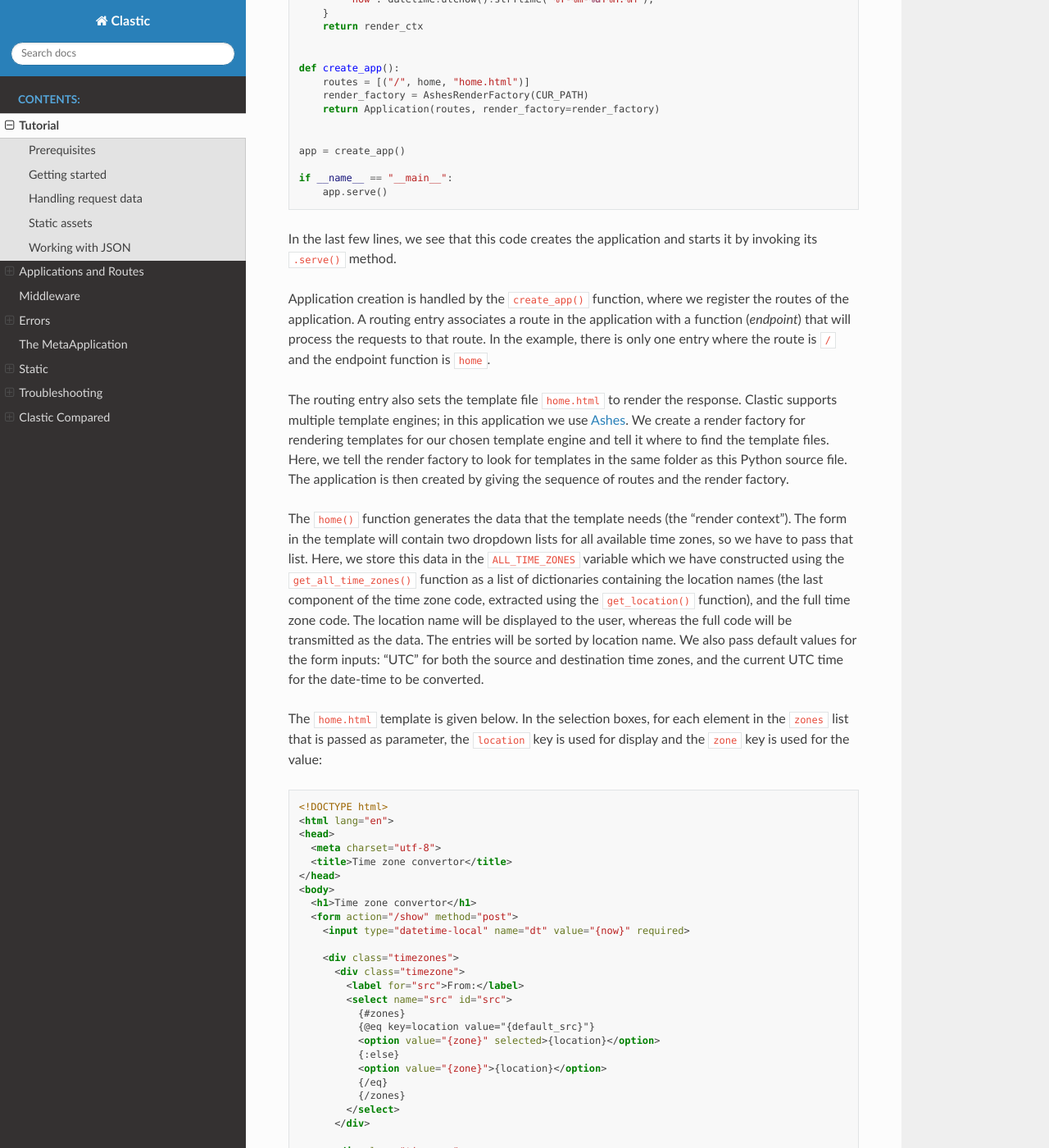
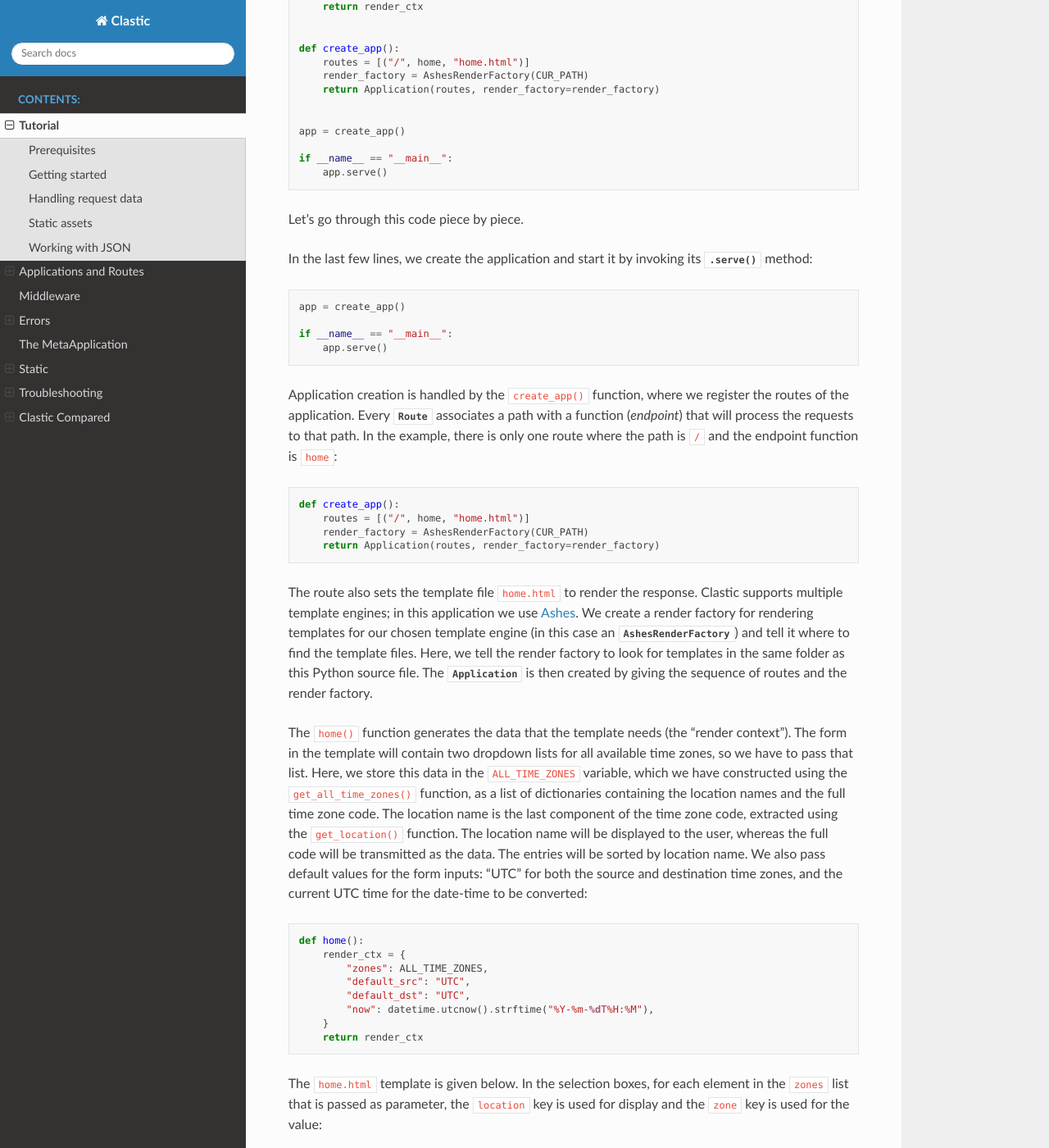
Before and after one commit to mahmoud/clastic, a Sphinx documentation site: the page built from docs/tutorial.rst, in a window 1280 px wide and 1400 px high, scrolled down 1756 px. Shown: the whole window at 82% size. Built offline with Sphinx 7.4.7 and the Read the Docs theme 2.0.0, drawn with Linux system fonts in a browser that asks for light colours; some of the changed text lies outside the part shown.

Commit message:
add links to API docs in tutorial

```diff
--- a/docs/tutorial.rst
+++ b/docs/tutorial.rst
@@ -27,7 +26,7 @@
 (like "America/North_Dakota/New_Salem").
 Also note that spaces in region and location names are replaced
 with underscores.
-Refer to the `list of tz database time zones`_ for a full list.
+Refer to the "`List of tz database time zones`_" for a full list.
 
 
 Prerequisites
@@ -36,7 +35,7 @@
 It's common practice to work in a separate virtual environment
 for each project,
 so we suggest that you create one for this tutorial.
-Read the `Virtual Environments and Packages`_ section
+Read the "`Virtual Environments and Packages`_" section
 of the official Python documentation for more information.
 
 Clastic works with any version of Python.
@@ -113,48 +112,78 @@
        app.serve()
 
 
+Let's go through this code piece by piece.
+
 In the last few lines,
-we see that this code creates the application
-and starts it by invoking its ``.serve()`` method.
+we create the application and start it
+by invoking its :meth:`.serve() <clastic.Application.serve>` method:
+
+.. code-block:: python
+
+   app = create_app()
+
+   if __name__ == "__main__":
+       app.serve()
+
 
 Application creation is handled by the ``create_app()`` function,
 where we register the routes of the application.
-A routing entry associates a route in the application
+Every :class:`Route <clastic.Route>` associates a path
 with a function (*endpoint*) that will process the requests
-to that route.
-In the example, there is only one entry where the route is ``/``
-and the endpoint function is ``home``.
+to that path.
+In the example, there is only one route where the path is ``/``
+and the endpoint function is ``home``:
 
-The routing entry also sets the template file ``home.html``
+.. code-block:: python
+
+   def create_app():
+       routes = [("/", home, "home.html")]
+       render_factory = AshesRenderFactory(CUR_PATH)
+       return Application(routes, render_factory=render_factory)
+
+
+The route also sets the template file ``home.html``
 to render the response.
 Clastic supports multiple template engines;
 in this application we use `Ashes`_.
 We create a render factory for rendering templates
 for our chosen template engine
+(in this case an
+:class:`AshesRenderFactory <clastic.render.AshesRenderFactory>`)
 and tell it where to find the template files.
 Here, we tell the render factory to look for templates
 in the same folder as this Python source file.
-The application is then created by giving the sequence of routes
-and the render factory.
+The :class:`Application <clastic.Application>` is then created
+by giving the sequence of routes and the render factory.
 
 The ``home()`` function generates the data that the template needs
 (the "render context").
 The form in the template will contain two dropdown lists
 for all available time zones,
 so we have to pass that list.
-Here, we store this data in the ``ALL_TIME_ZONES`` variable
-which we have constructed using the ``get_all_time_zones()`` function
+Here, we store this data in the ``ALL_TIME_ZONES`` variable,
+which we have constructed using the ``get_all_time_zones()`` function,
 as a list of dictionaries
-containing the location names
-(the last component of the time zone code,
-extracted using the ``get_location()`` function),
-and the full time zone code.
+containing the location names and the full time zone code.
+The location name is the last component of the time zone code,
+extracted using the ``get_location()`` function.
 The location name will be displayed to the user,
 whereas the full code will be transmitted as the data.
 The entries will be sorted by location name.
 We also pass default values for the form inputs:
 "UTC" for both the source and destination time zones,
-and the current UTC time for the date-time to be converted.
+and the current UTC time for the date-time to be converted:
+
+.. code-block:: python
+
+   def home():
+       render_ctx = {
+           "zones": ALL_TIME_ZONES,
+           "default_src": "UTC",
+           "default_dst": "UTC",
+           "now": datetime.utcnow().strftime("%Y-%m-%dT%H:%M"),
+       }
+       return render_ctx
 
 
 The ``home.html`` template is given below.
@@ -218,11 +247,12 @@
 Handling request data
 ---------------------
 
-The form submits the data to the ``/show`` route,
+The form submits the data to the ``/show`` path,
 therefore we need an endpoint function to handle these requests.
-First, let's add the corresponding routing entry:
+First, let's add the corresponding route:
 
 .. code-block:: python
+   :emphasize-lines: 4
 
    def create_app():
        routes = [
@@ -375,12 +406,14 @@
    STATIC_PATH = os.path.join(CUR_PATH, "static")
 
 
-And then we add a routing entry
-by creating a static application with the static path we have defined,
+And then we add a route by creating
+a :class:`StaticApplication <clastic.static.StaticApplication>`
+with the static file system path we have defined,
 and we set it as the endpoint that will handle the requests
-to any route under ``/static``:
+to any application path under ``/static``:
 
 .. code-block:: python
+   :emphasize-lines: 4, 8
 
    # from clastic.static import StaticApplication
 
@@ -416,10 +449,14 @@
 we're going to use JavaScript to update the page
 with data sent to and received from the application using JSON.
 
-First, we're going to change our ``show_time()`` endpoint function
-to accept and return JSON data.
+First, we're going to modify our ``show_time()`` endpoint function.
+Note that the only difference is
+that the submitted data are loaded from ``request.data``
+instead of being accessed through ``request.values``,
+and that there is no change in the returned value:
 
 .. code-block:: python
+   :emphasize-lines: 4
 
    # import json
 
@@ -451,14 +488,12 @@
        return render_ctx
 
 
-You can see that the only difference is
-that the submitted data are loaded from ``request.data``
-instead of accessing through ``request.values``.
-
-The next thing is to set the rendering method to JSON
-for this routing entry:
+The next thing is to set the renderer
+to :func:`render_json <clastic.render_json>`
+for this route:
 
 .. code-block:: python
+   :emphasize-lines: 7
 
    # from clastic import render_json
 
@@ -575,9 +610,11 @@
    }
 
 
-*TODO: where to go from here? post middleware?*
+This concludes the introductory tutorial.
+Check out the other documents and example applications
+for advanced usage of Clastic features.
 
 
-.. _list of tz database time zones: https://en.wikipedia.org/wiki/List_of_tz_database_time_zones
+.. _List of tz database time zones: https://en.wikipedia.org/wiki/List_of_tz_database_time_zones
 .. _Virtual Environments and Packages: https://docs.python.org/3/tutorial/venv.html
 .. _Ashes: https://github.com/mahmoud/ashes
```
Also changed, not shown: other parts of docs/tutorial.rst (+7 -7 lines), 1 other file.
